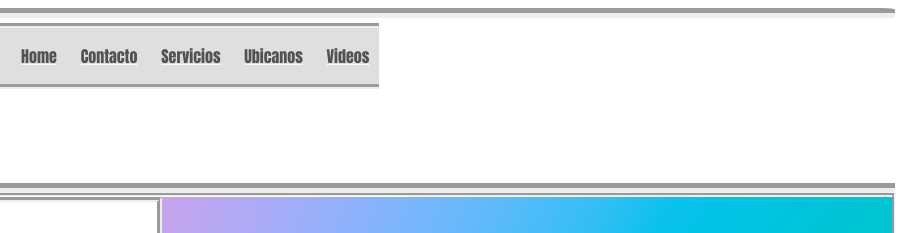
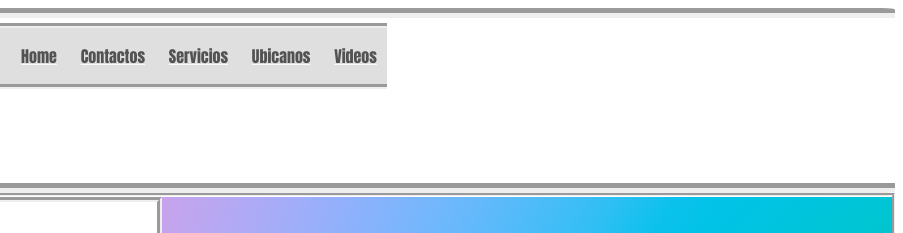
Before and after one commit to Metaversoglobal/cosmopolitan-ec.github.io, a plain HTML site: page index.html in a window 1280 px wide. Shown: the top 233 px of the page, 377-1280 px from the left. Drawn offline with Linux system fonts and the light colour scheme; a script that the page names is missing.

Commit message:
version 1.25

```diff
--- a/index.html
+++ b/index.html
@@ -46,7 +46,7 @@
                 <ul>
 
                         <a href="index.html">Home</a>
-                        <a href="https://wa.link/zir875">Contacto</a>
+                        <a href="https://wa.link/zir875">Contactos</a>
                         <a href="somos.html">Servicios</a>
                         <a href="https://maps.app.goo.gl/WieKWJhWWdBr3pDe9">Ubicanos</a>
                         <a href="https://youtu.be/Bkocf3Izt7c?si=PPBe_yZTr49ri15_">Videos</a>
```
